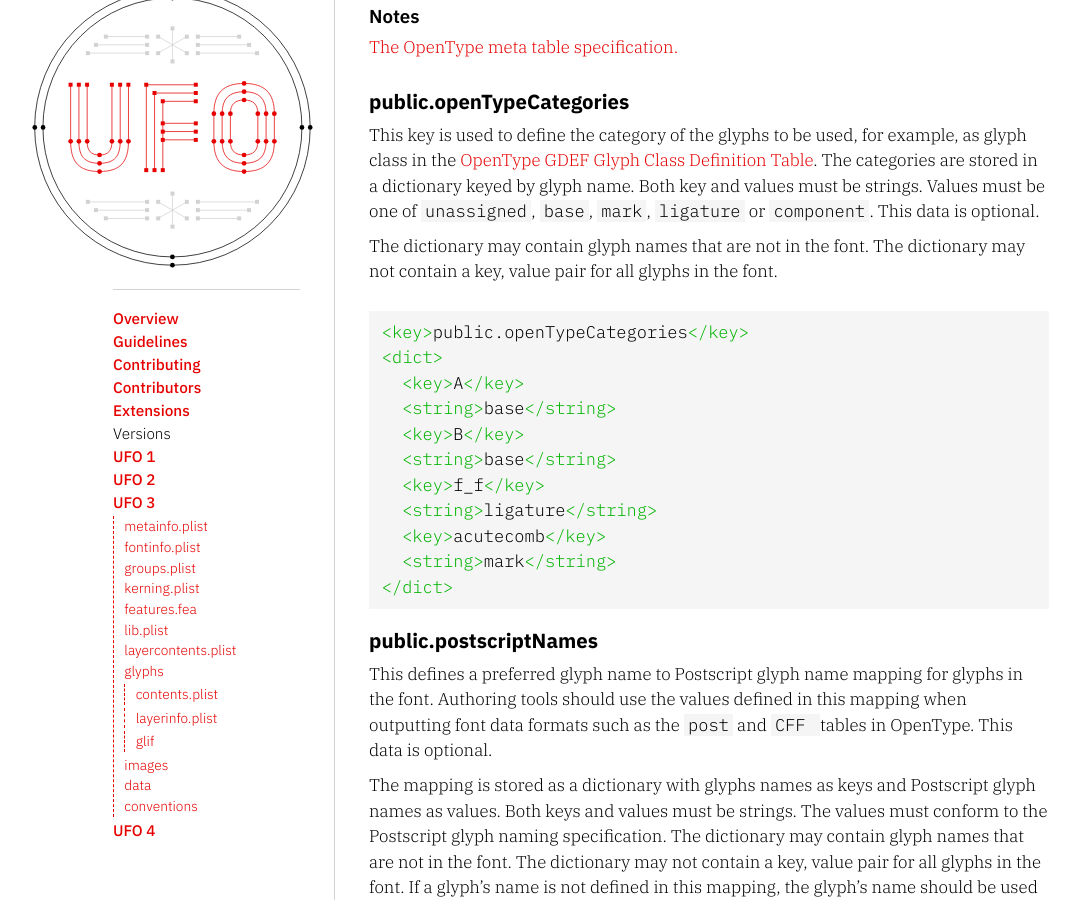
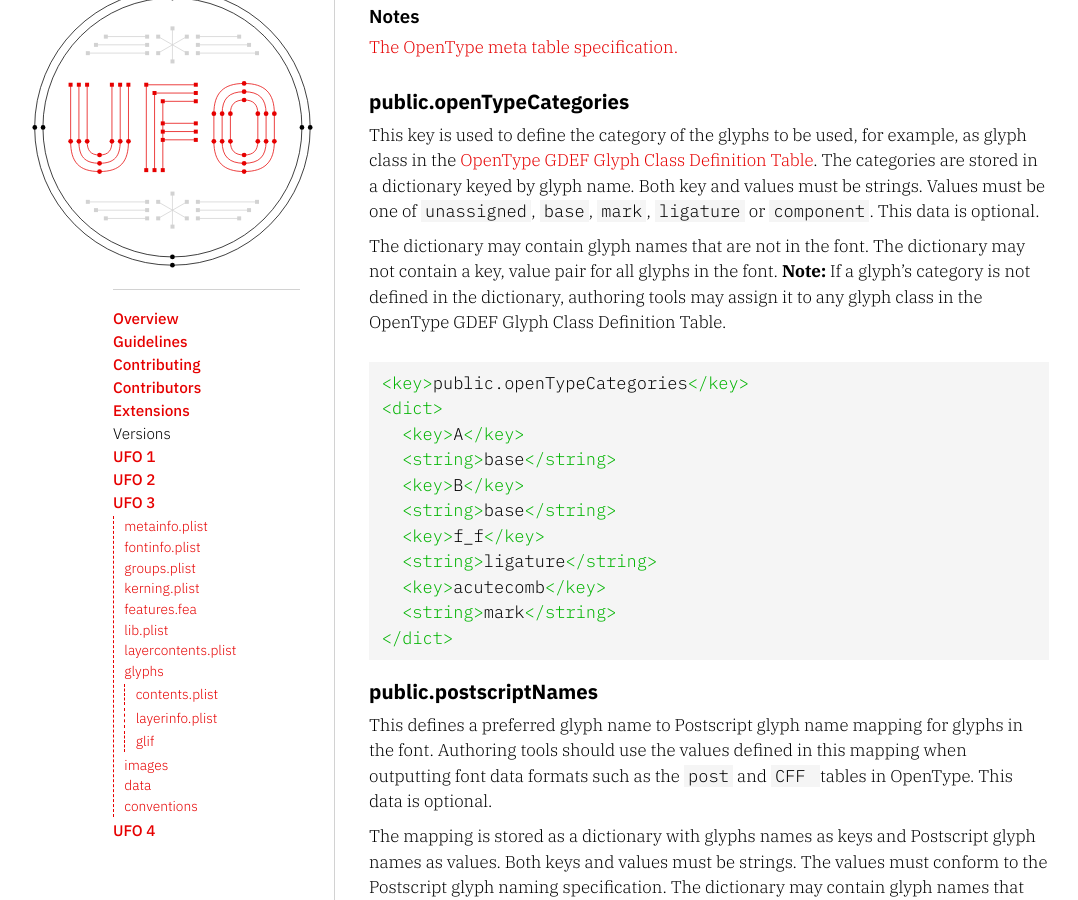
Before and after one commit to unified-font-object/ufo-spec, a Jekyll site: the page built from versions/ufo3/lib.plist.md, in a window 1280 px wide and 900 px high, scrolled down 1314 px. Shown: the whole window, without its empty margins (51-1129 px from the left). Built offline with Jekyll 4.4.1, drawn with Linux system fonts in a browser that asks for light colours.

Commit message:
Add note for undefined glyph's openTypeCategories

````diff
--- a/versions/ufo3/lib.plist.md
+++ b/versions/ufo3/lib.plist.md
@@ -41,6 +41,8 @@
 This key is used to define the category of the glyphs to be used, for example, as glyph class in the [OpenType GDEF Glyph Class Definition Table]. The categories are stored in a dictionary keyed by glyph name. Both key and values must be strings. Values must be one of `unassigned`, `base`, `mark`, `ligature` or `component`. This data is optional.
 
 The dictionary may contain glyph names that are not in the font. The dictionary may not contain a key, value pair for all glyphs in the font.
+**Note:** If a glyph's category is not defined in the dictionary, authoring tools may assign it to any glyph class in the OpenType GDEF Glyph Class Definition Table.
+
 
 ```xml
 <key>public.openTypeCategories</key>
````
